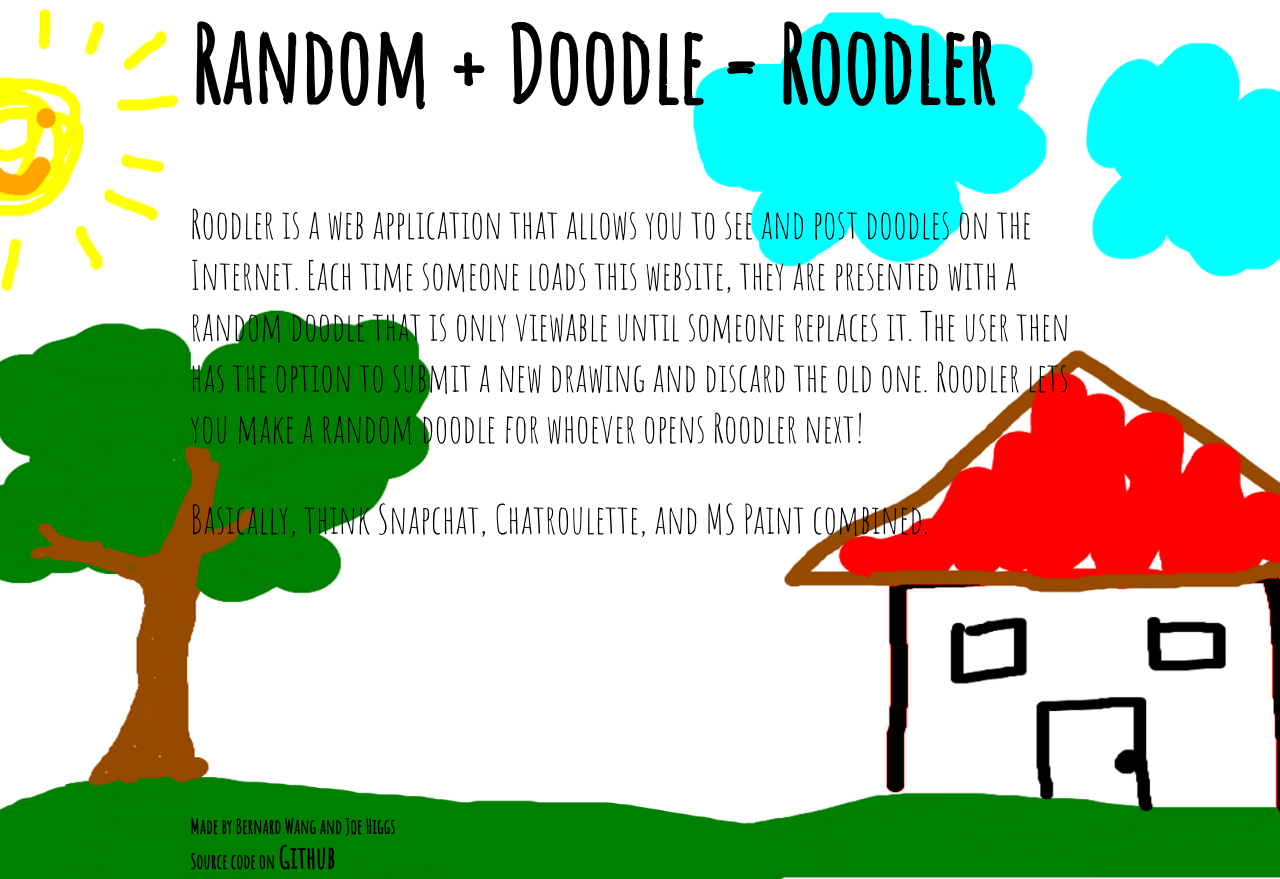
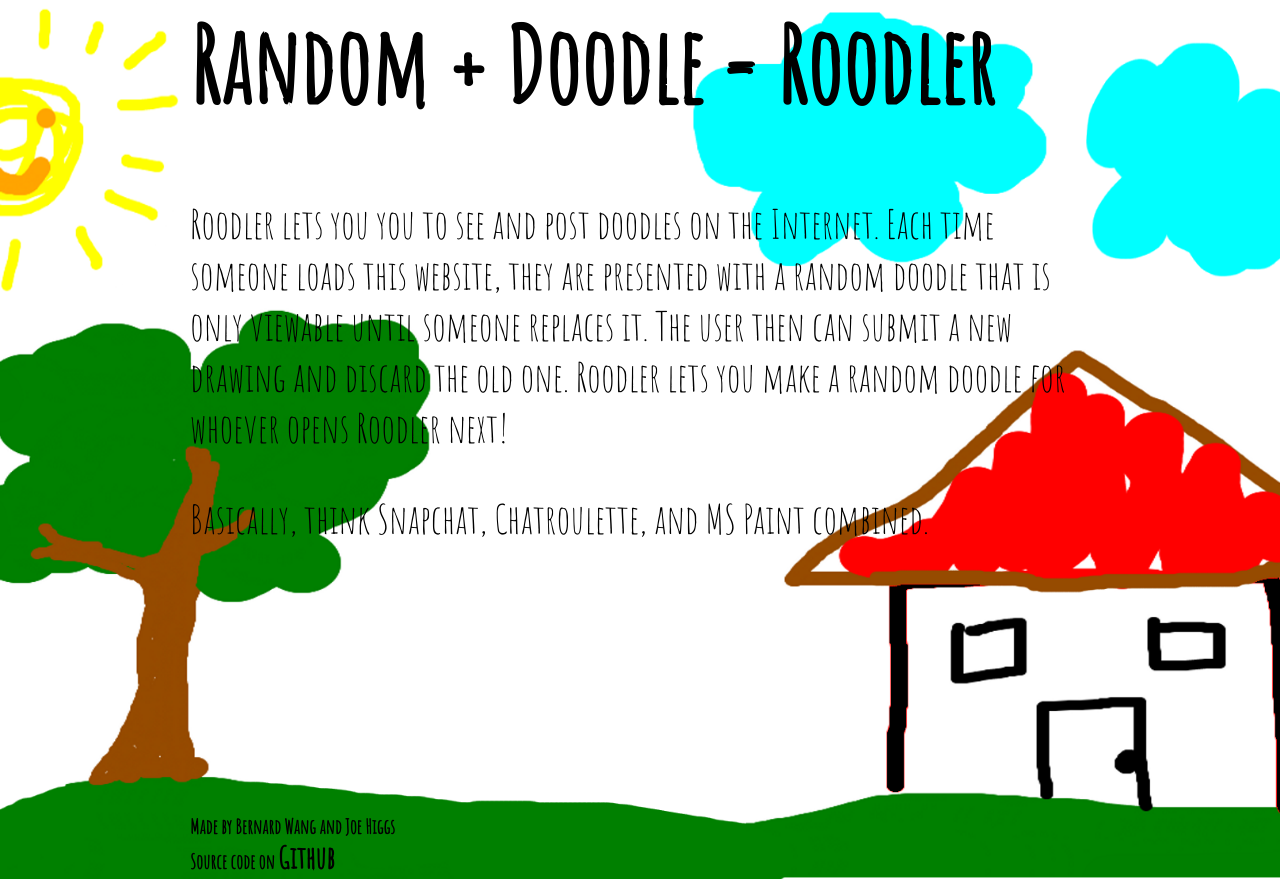
Before and after one commit to bernardwang/roodler, a Flask app: page /about in a window 1280 px wide. Shown: the part 151-1030 px from the top of the page. Run offline with Flask 2, Linux system fonts and the light colour scheme; some libraries are stand-ins or nearby versions; some web fonts are replaced.

Commit message:
shorter about page

```diff
--- a/app/templates/about.html
+++ b/app/templates/about.html
@@ -36,7 +36,7 @@
 			<div class="about_section">
 				<h1 class="about_header">Random + Doodle = Roodler</h1>
 				<p class="about_text">
-					Roodler is a web application that allows you to see and post doodles on the Internet. Each time someone loads this website, they are presented with a random doodle that is only viewable until someone replaces it. The user then has the option to submit a new drawing and discard the old one. Roodler lets you make a random doodle for whoever opens Roodler next!
+					Roodler lets you you to see and post doodles on the Internet. Each time someone loads this website, they are presented with a random doodle that is only viewable until someone replaces it. The user then can submit a new drawing and discard the old one. Roodler lets you make a random doodle for whoever opens Roodler next!
 				</p>
 				<p class="about_text">
 					Basically, think Snapchat, Chatroulette, and MS Paint combined.
```
